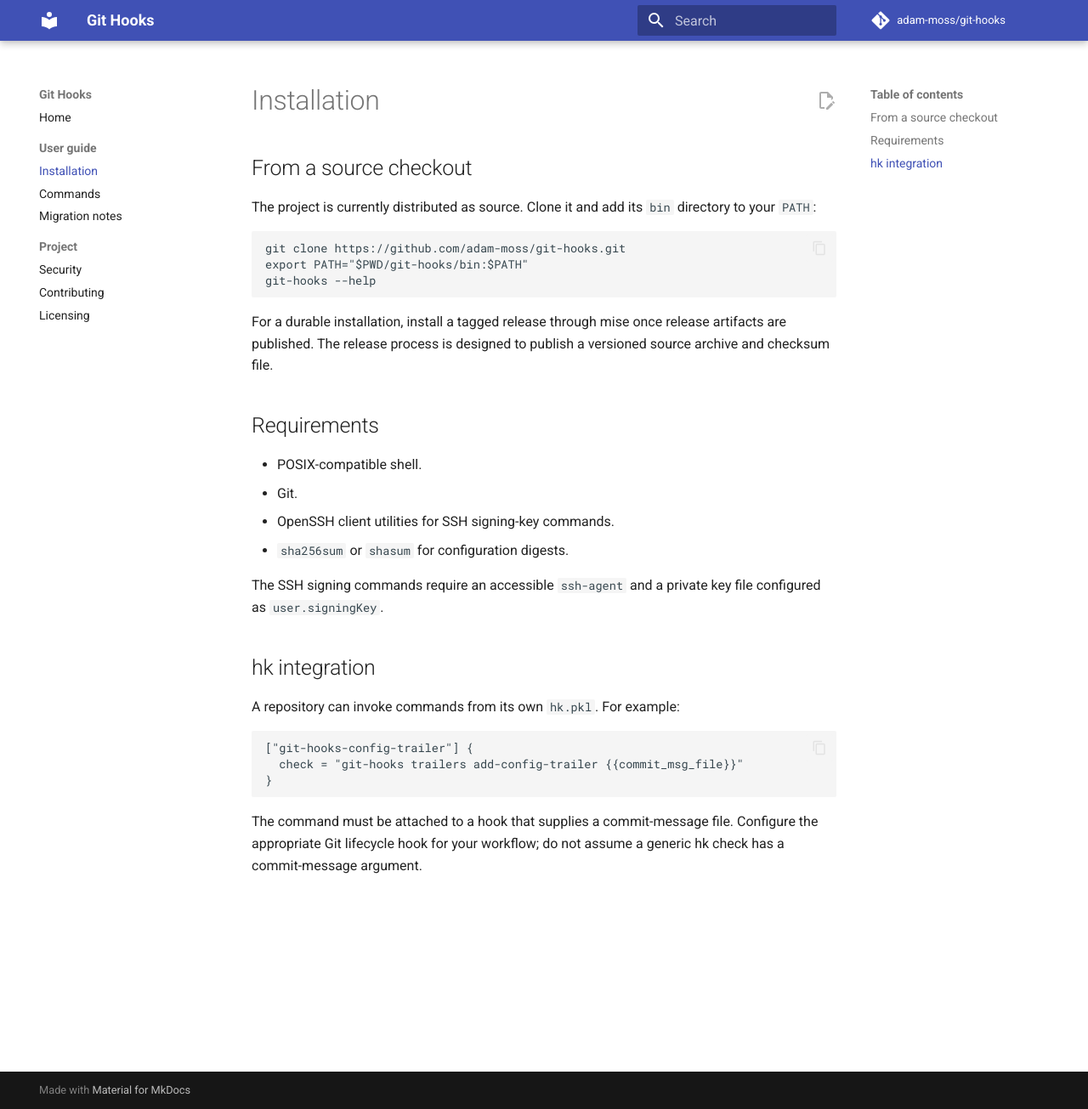
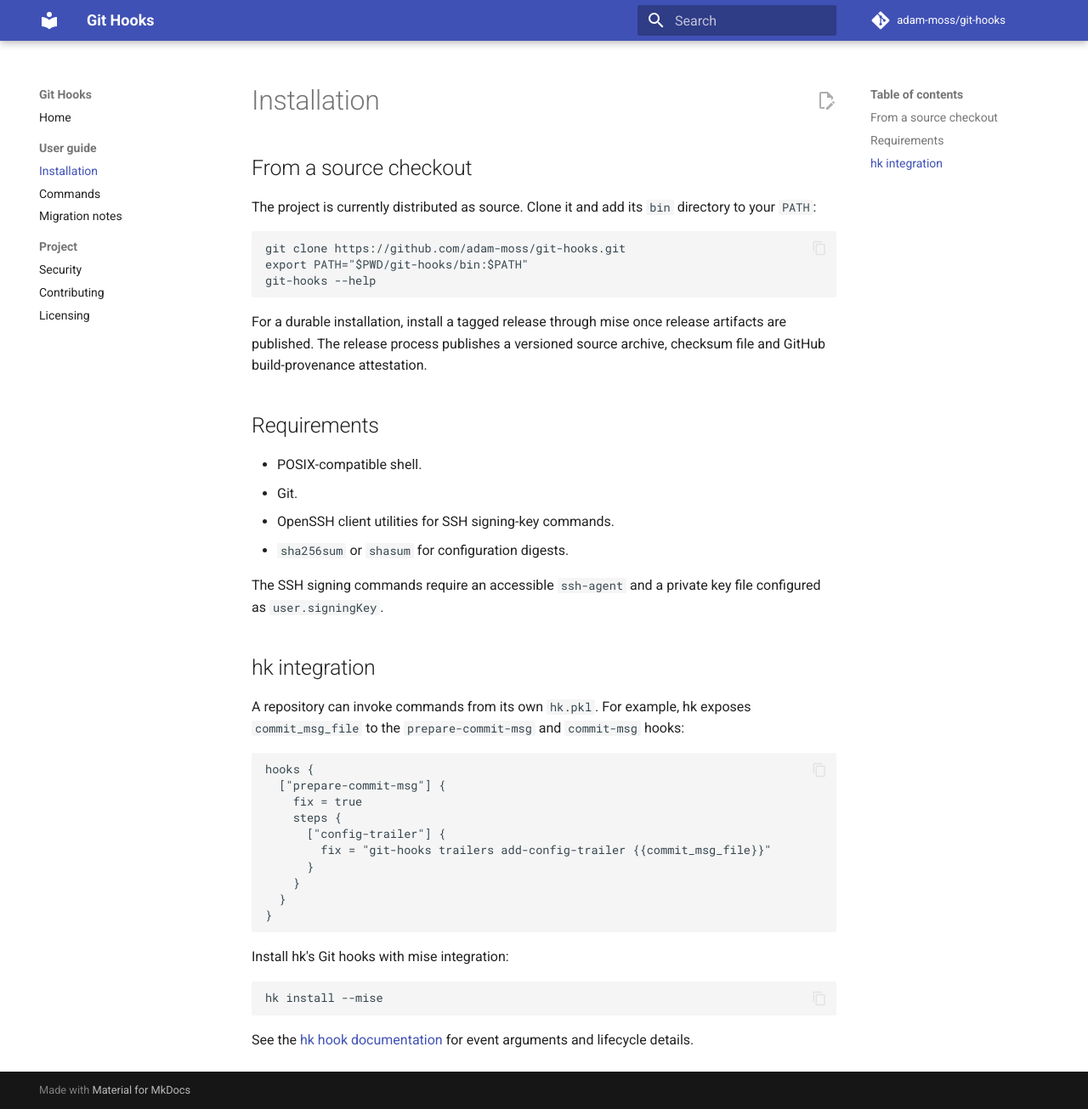
Before and after one commit to adam-moss/git-hooks, an MkDocs documentation site: the page built from docs/installation.md, in a window 1280 px wide and 1305 px high. Shown: the whole window at 85% size. Built offline with MkDocs 1.6.1 and Material for MkDocs 9.7.7, drawn with Linux system fonts in a browser that asks for light colours; comment, search, counter and statistics services are not loaded.

````diff
--- a/docs/installation.md
+++ b/docs/installation.md
@@ -12,8 +12,8 @@ git-hooks --help
 ```
 
 For a durable installation, install a tagged release through mise once release
-artifacts are published. The release process is designed to publish a
-versioned source archive and checksum file.
+artifacts are published. The release process publishes a versioned source
+archive, checksum file and GitHub build-provenance attestation.
 
 ## Requirements
 
@@ -27,14 +27,28 @@ file configured as `user.signingKey`.
 
 ## hk integration
 
-A repository can invoke commands from its own `hk.pkl`. For example:
+A repository can invoke commands from its own `hk.pkl`. For example, hk
+exposes `commit_msg_file` to the `prepare-commit-msg` and `commit-msg`
+hooks:
 
 ```pkl
-["git-hooks-config-trailer"] {
-  check = "git-hooks trailers add-config-trailer {{commit_msg_file}}"
+hooks {
+  ["prepare-commit-msg"] {
+    fix = true
+    steps {
+      ["config-trailer"] {
+        fix = "git-hooks trailers add-config-trailer {{commit_msg_file}}"
+      }
+    }
+  }
 }
 ```
 
-The command must be attached to a hook that supplies a commit-message file.
-Configure the appropriate Git lifecycle hook for your workflow; do not assume a
-generic hk check has a commit-message argument.
+Install hk's Git hooks with mise integration:
+
+```sh
+hk install --mise
+```
+
+See the [hk hook documentation](https://hk.jdx.dev/hooks.html) for event
+arguments and lifecycle details.
--- a/mise.toml
+++ b/mise.toml
@@ -6,7 +6,7 @@ shfmt = "3.12.0"
 lychee = "0.21.0"
 zizmor = "1.22.0"
 actionlint = "1.7.7"
-"pipx:zensical" = "0.0.24"
+"pipx:zensical" = "0.1.1"
 
 [env]
 HK_MISE = "1"
````
Also changed, not shown: 3 other files.
